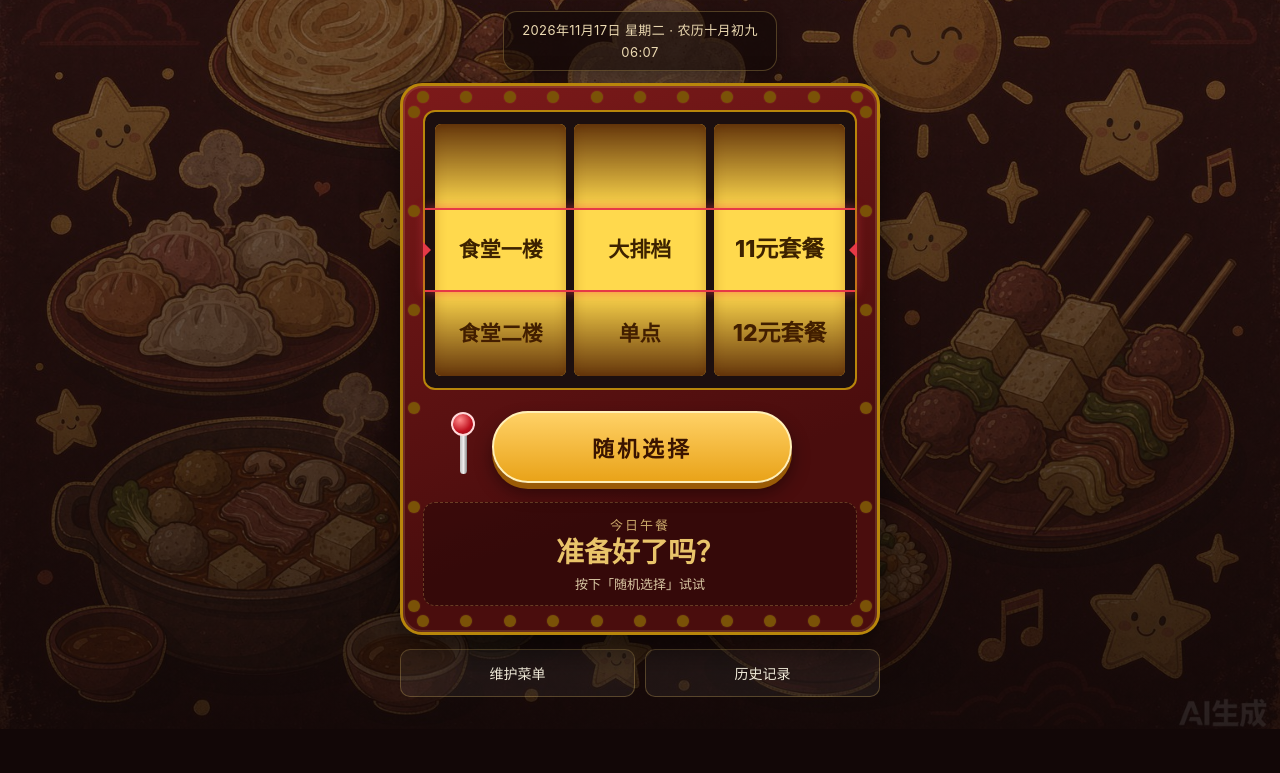
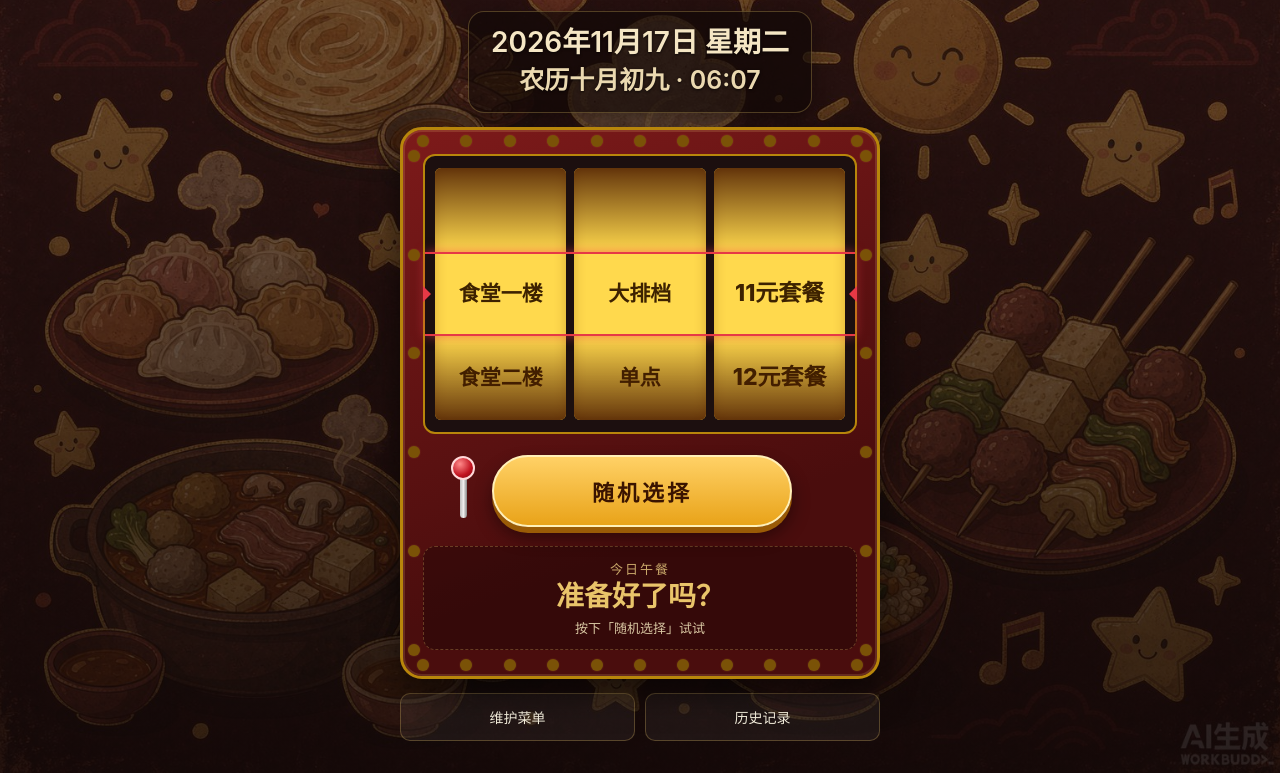
Before and after one commit to SeaYing-Studio/lunch-what, a plain HTML site: page index.html in a window 1280 px wide. Shown: the part 83-856 px from the top of the page. Before the commit the page ends 812 px from the top, so only its background shows below. Drawn offline with Linux system fonts and the light colour scheme.

Commit message:
信息栏字号放大至接近标题（日期/农历+时间/天气分行显示）

```diff
--- a/index.html
+++ b/index.html
@@ -43,13 +43,18 @@
   .marquee p{margin:5px 0 0;font-size:13px;color:#e0c58a;letter-spacing:1px;text-shadow:0 1px 2px rgba(0,0,0,.8)}
 
   .infobar{
-    display:flex;flex-direction:column;align-items:center;gap:2px;
-    margin:0 auto 12px;padding:8px 18px;width:fit-content;max-width:100%;
-    background:rgba(18,9,7,.62);border:1px solid var(--line);border-radius:14px;
+    display:flex;flex-direction:column;align-items:center;gap:3px;
+    margin:0 auto 14px;padding:12px 22px;width:fit-content;max-width:100%;
+    background:rgba(18,9,7,.66);border:1px solid var(--line);border-radius:16px;
     box-shadow:0 4px 14px rgba(0,0,0,.3);
   }
-  .infobar .info-line{font-size:13px;color:#ecdab2;letter-spacing:.4px;line-height:1.55;text-align:center}
-  .infobar .info-line #clockPart{color:var(--gold);font-weight:600}
+  .infobar .info-line{
+    font-size:clamp(21px,5.8vw,28px);font-weight:600;
+    color:#f5e6c4;line-height:1.32;text-align:center;letter-spacing:0;
+    text-shadow:0 1px 3px rgba(0,0,0,.7);
+  }
+  .infobar .info-line.sub{font-size:clamp(19px,5.2vw,25px);color:#ebd9b0}
+  .infobar .info-line.weather{font-size:clamp(19px,5.2vw,25px);color:#ffd98a}
 
   .machine{
     position:relative;
@@ -233,7 +238,8 @@
 
   <div class="infobar">
     <div class="info-line" id="dateLine">--</div>
-    <div class="info-line" id="timeLine">--</div>
+    <div class="info-line sub" id="subLine">--</div>
+    <div class="info-line weather" id="weatherLine"></div>
   </div>
 
   <div class="machine" id="machine">
@@ -480,10 +486,10 @@
     var now = new Date();
     var wd = "日一二三四五六"[now.getDay()];
     var lunar = lunarText(now);
-    $("dateLine").textContent = now.getFullYear() + "年" + (now.getMonth()+1) + "月" + now.getDate() + "日 星期" + wd + (lunar ? " · 农历" + lunar : "");
-    var line = pad2(now.getHours()) + ":" + pad2(now.getMinutes());
-    if(weatherText) line += " · " + weatherText;
-    $("timeLine").textContent = line;
+    var clock = pad2(now.getHours()) + ":" + pad2(now.getMinutes());
+    $("dateLine").textContent = now.getFullYear() + "年" + (now.getMonth()+1) + "月" + now.getDate() + "日 星期" + wd;
+    $("subLine").textContent = (lunar ? "农历" + lunar + " · " : "") + clock;
+    $("weatherLine").textContent = weatherText || "";
   }
 
   function uniqVals(axis){
```
